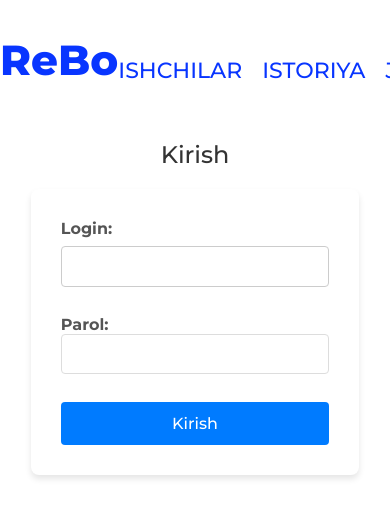
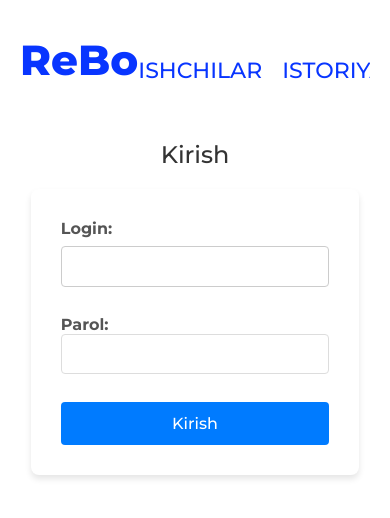
Before and after one commit to behruzbee/ReBo-Work-2, a React (Vite) app: page /login in a window 390 px wide. Shown: the top 518 px of the page. Built offline with nearby package versions, Linux system fonts and the light colour scheme; a web font is replaced by a local one.

Commit message:
responsed for phone

```diff
--- a/index.html
+++ b/index.html
@@ -4,6 +4,7 @@
     <meta charset="UTF-8" />
     <link rel="icon" type="image/svg+xml" href="/vite.svg" />
     <meta name="viewport" content="width=device-width, initial-scale=1.0" />
+    <meta name="viewport" content="width=1320, initial-scale=1.0, user-scalable=yes">
     <link rel="preconnect" href="https://fonts.googleapis.com" />
     <link rel="preconnect" href="https://fonts.gstatic.com" crossorigin />
     <link
--- a/src/pages/layout/styles.module.scss
+++ b/src/pages/layout/styles.module.scss
@@ -1,8 +1,9 @@
 .layout {
-    max-width: 1320px;
-    width: 100%;
-    display: flex;
-    flex-direction: column;
-    align-items: center;
-    margin: 20px auto;
+  max-width: 1320px; /* Fixed maximum width */
+  width: 100%;
+  display: flex;
+  flex-direction: column;
+  align-items: center;
+  margin: 20px auto;
+  padding: 0 20px;
 }
```
